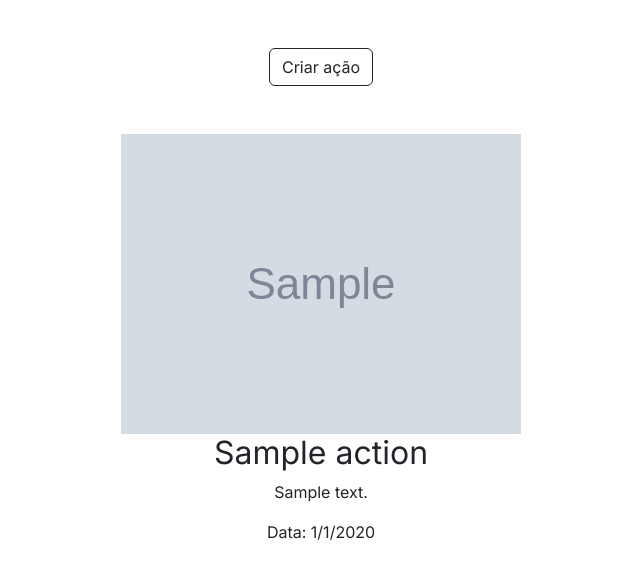
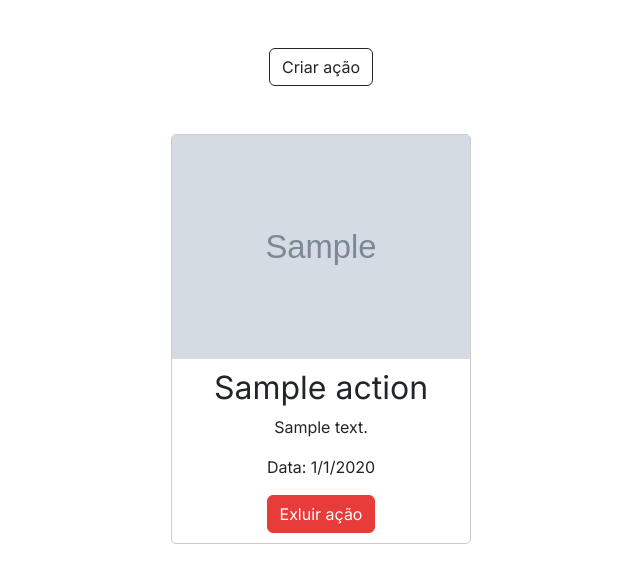
Before and after one commit to lizandravieira/Arcos, a Django app: page /org/panel/actions in a window 1280 px wide. Shown: the part 80-663 px from the top of the page, without its empty margins (319-959 px from the left). Run offline with Django 4.2, Linux system fonts and the light colour scheme; the first user in the database is signed in; tables that the repository leaves empty hold one stand-in row (Sample ...).

Commit message:
Add P2-11

```diff
--- a/arcos/app_arcos/templates/org_panel/actions/index.html
+++ b/arcos/app_arcos/templates/org_panel/actions/index.html
@@ -1,5 +1,32 @@
 {% extends 'org_panel/panel_base.html' %} {% block content %}
+<style>
+  .action-card {
+    display: flex;
+    flex-direction: column;
+    width: 300px;
+    border: 1px solid #ccc;
+    border-radius: 5px;
+    overflow: hidden;
+  }
 
+  .action-image img {
+    width: 100%;
+    height: auto;
+  }
+
+  .action-details {
+    padding: 10px;
+  }
+
+  .action-details h2 {
+    margin-top: 0;
+  }
+
+  .attachments a {
+    display: block;
+    margin-bottom: 5px;
+  }
+</style>
 <div
   class="mt-5 text-center w-100 h-100 d-flex flex-column align-items-center justify-content-center"
 >
@@ -20,6 +47,7 @@
         <h2>{{ action.title }}</h2>
         <p>{{ action.description }}</p>
         <p>Data: {{ action.day }}/{{ action.month }}/{{ action.year }}</p>
+        <a href="{% url 'org_panel_actions_delete' action.id %}" class="btn btn-dark">Exluir ação</a>
         <div class="attachments">
           {% for attachment in action.attachments.all %}
           <a href="{{ attachment.file.url }}" target="_blank"
--- a/arcos/app_arcos/views.py
+++ b/arcos/app_arcos/views.py
@@ -128,6 +128,14 @@
 
 
 @login_required(login_url="/login/")
+def org_panel_actions_delete(request, id):
+    action = Action.objects.get(id=id, user=request.user)
+    action.delete()
+    messages.success(request, 'Ação deletada com sucesso!')
+    return redirect('org_panel_actions_index')
+
+
+@login_required(login_url="/login/")
 def org_panel_settings(request):
 
     if request.user.is_authenticated:
@@ -152,6 +160,7 @@
         request.user.save()
         messages.success(request, "Visibilidade alterada com sucesso!")
     return redirect('org_panel_settings')
+
 
 @login_required(login_url="/login/")
 def org_panel_settings(request):
@@ -189,13 +198,15 @@
     logout_django(request)
     return redirect("index")
 
+
 def is_public(function):
     def wrap(request, *args, **kwargs):
         if request.user.is_public:
             return function(request, *args, **kwargs)
         else:
-             return HttpResponse("O Site não é público.")
+            return HttpResponse("O Site não é público.")
     return wrap
+
 
 @is_public
 def view_site(request, username):
@@ -205,6 +216,7 @@
         return HttpResponse("site nao encontrado")
 
     return render(request, "view/index.html", {"user": user})
+
 
 @is_public
 def view_site_actions(request, username):
@@ -219,6 +231,7 @@
         actions = []
     return render(request, "view/actions.html", {"user": user, "actions": actions})
 
+
 @is_public
 def view_site_action(request, username, id):
     try:
@@ -230,6 +243,7 @@
     except Action.DoesNotExist:
         return HttpResponse("acao nao encontrada")
     return render(request, "view/action.html", {"user": user, "action": action})
+
 
 @is_public
 def view_site_contact(request, username):
--- a/arcos/arcos/urls.py
+++ b/arcos/arcos/urls.py
@@ -19,6 +19,7 @@
 
   path("org/panel/actions", views.org_panel_actions_index, name="org_panel_actions_index"),
   path("org/panel/actions/create", views.org_panel_actions_create, name="org_panel_actions_create"),
+  path("org/panel/actions/<int:id>/delete", views.org_panel_actions_delete, name="org_panel_actions_delete"),
 
   path("change_visibility",views.change_visibility, name='change_visibility'),
 
```
